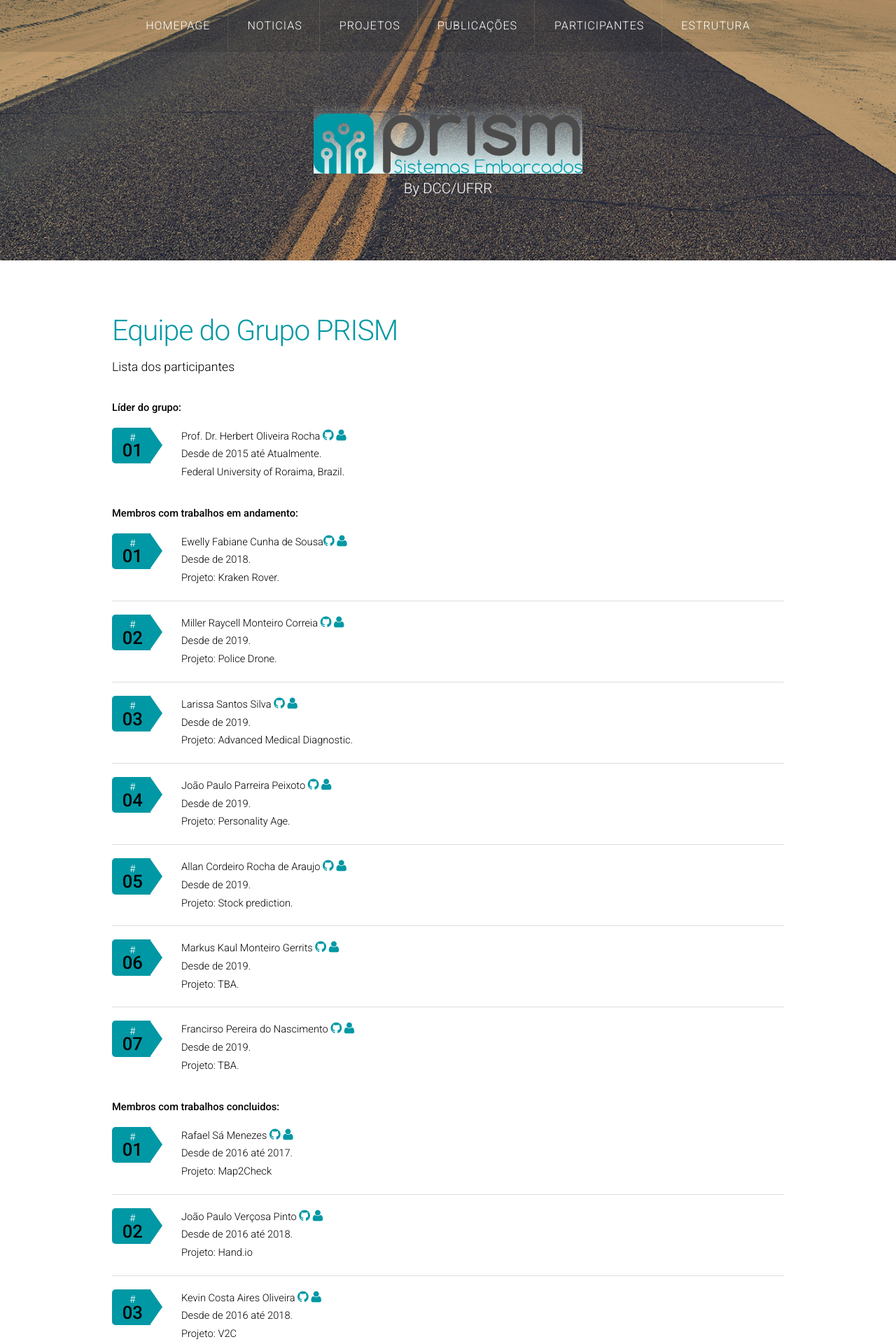
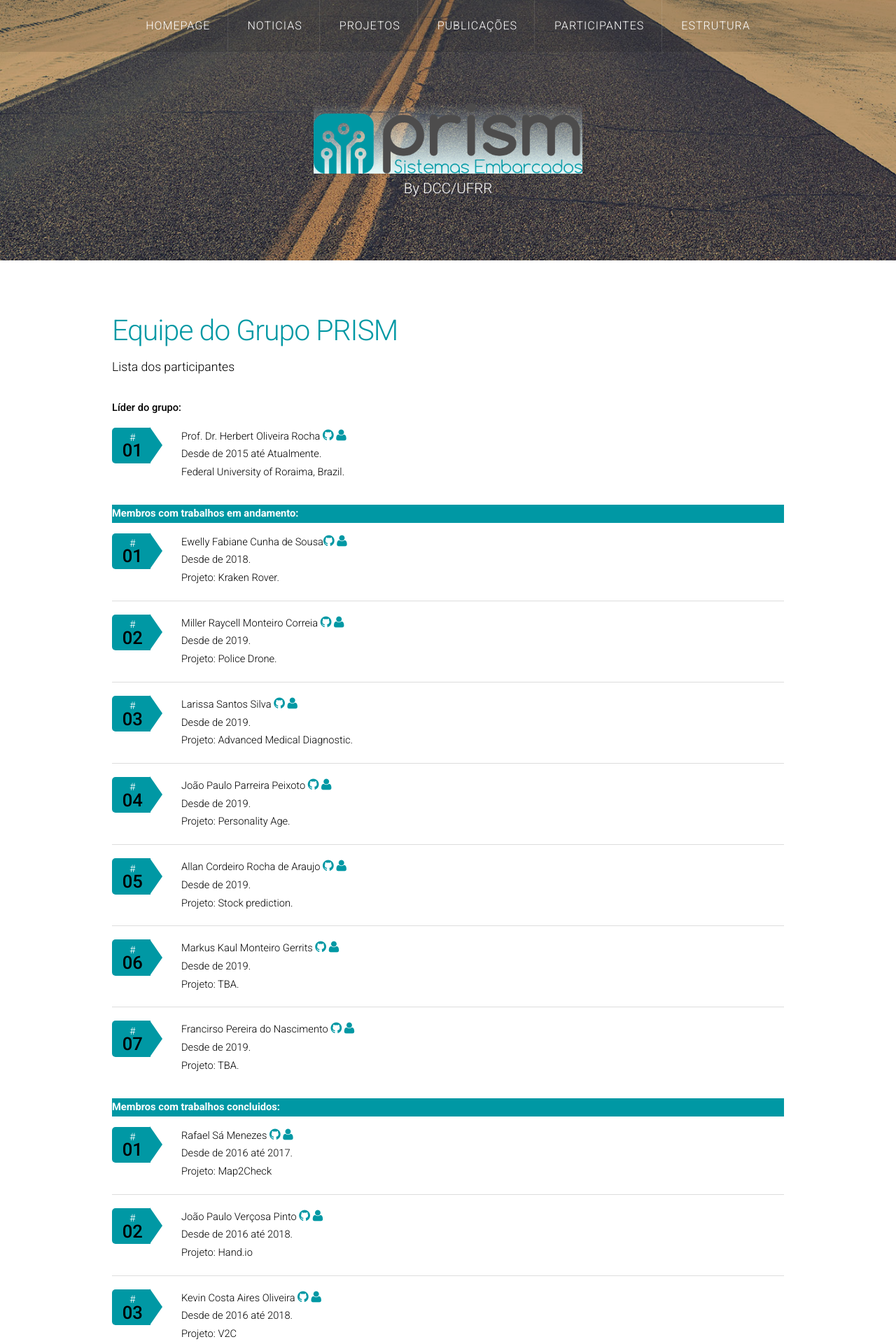
Before and after one commit to prismrr/prismrr.github.io, a Jekyll site: the page built from team.html, in a window 1280 px wide. Shown: the top 1920 px of the page at 70% size. Built offline with Jekyll 4.4.1, drawn with Linux system fonts in a browser that asks for light colours; nearby versions of some CDN libraries.

Commit message:
Update team
Signed-off-by: Herbert Rocha <herberthb12@gmail.com>

```diff
--- a/team.html
+++ b/team.html
@@ -26,7 +26,7 @@ layout: default
 				</ul>
 
 				<p style="text-align:justify">
-                       <strong>Membros com trabalhos em andamento: </strong>
+                      <div style="background-color: #0098a4; color:white; font-weight:bold;"> Membros com trabalhos em andamento: </div>
 				</p>
 				<ul class="dates">
 					<li>
@@ -88,7 +88,7 @@ layout: default
 
 
 				<p style="text-align:justify">
-						<strong>Membros com trabalhos concluidos: </strong>
+					<div style="background-color: #0098a4; color:white; font-weight:bold;"> Membros com trabalhos concluidos: </div>
 				</p>
 				<ul class="dates">
 					<li>
```
